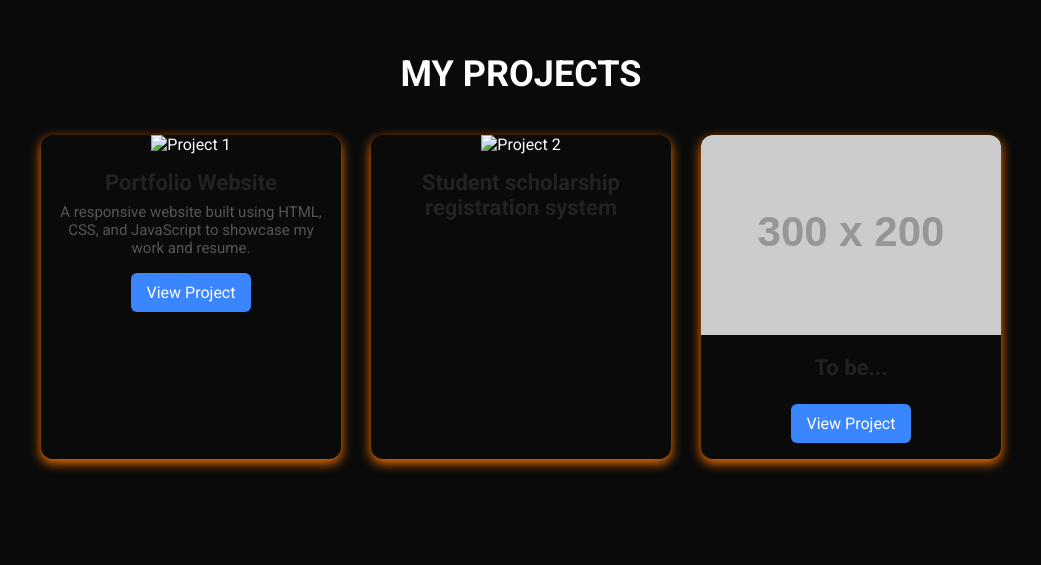
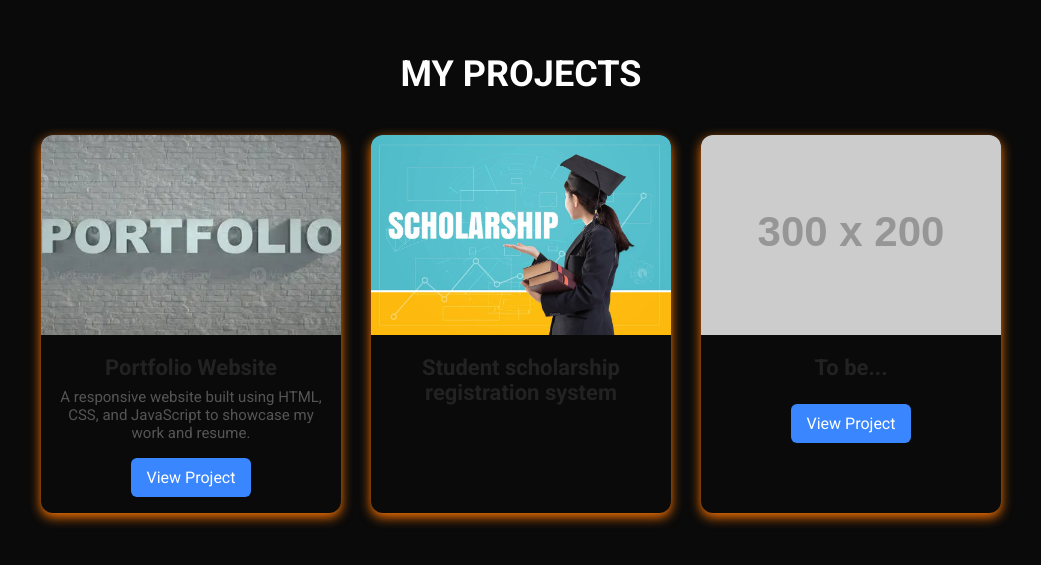
Before and after one commit to Sanjay-fullstackdeveloper/portfolio, a plain HTML site: page index.html in a window 1280 px wide. Shown: the part 1431-1996 px from the top of the page, without its empty margins (119-1160 px from the left). Drawn offline with Linux system fonts and the light colour scheme; placeholder pictures from the web are drawn by us; a web font is replaced by a local one.

Commit message:
Update index.html

```diff
--- a/index.html
+++ b/index.html
@@ -24,7 +24,7 @@
  <h1 > SANJAY R</h1>
  <h3>Full stack developer</h3>
 </div>
-  <img src="./assets/1.JPG" class="image">
+  <img src="./1.JPG" class="image">
  </div>
   <div class="hero-icon">
  <a href=""><i class="fa-brands fa-linkedin" style="color: #ffffff;"></i></a>
@@ -65,14 +65,14 @@
     <div class="projects-container">
 
       <div class="project-card">
-        <img src="./assets/pf.webp" alt="Project 1">
+        <img src="./pf.webp" alt="Project 1">
         <h3>Portfolio Website</h3>
         <p>A responsive website built using HTML, CSS, and JavaScript to showcase my work and resume.</p>
         <a href="#">View Project</a>
       </div>
 
       <div class="project-card">
-        <img src="./assets/eScholarship.jpg" alt="Project 2">
+        <img src="./eScholarship.jpg" alt="Project 2">
         <h3>Student scholarship registration system</h3>
 
       </div>
```
